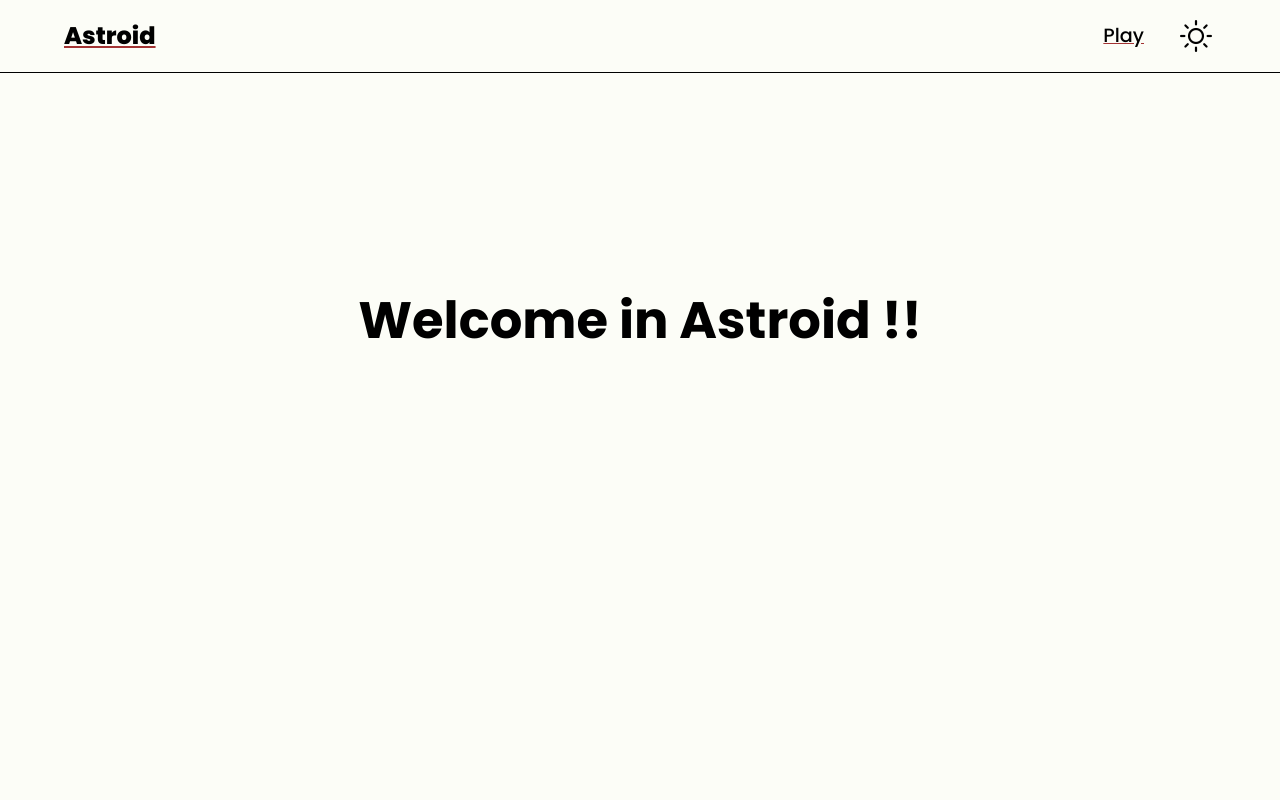
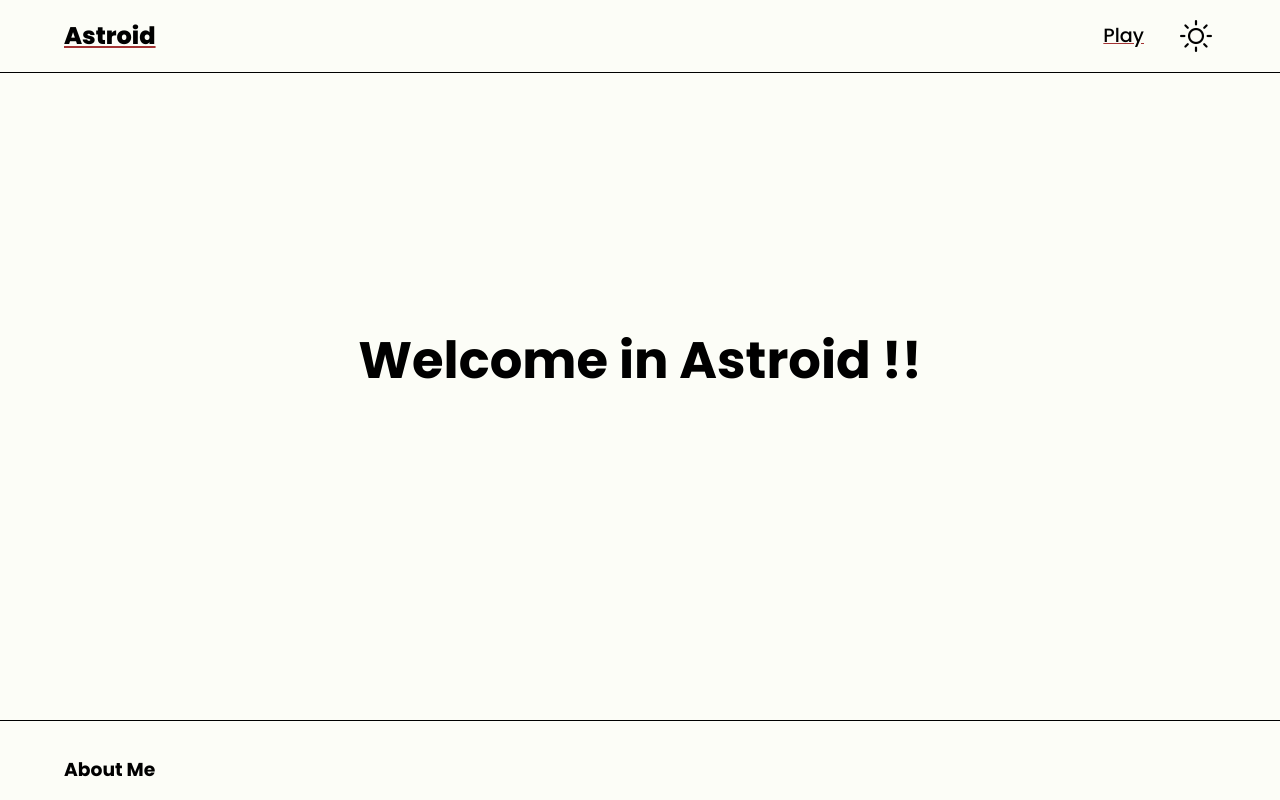
Before and after one commit to TheAveron/Astroid, a React (Vite) app: page / in a window 1280 px wide. Shown: the top 800 px of the page. Built offline with nearby package versions, Linux system fonts and the light colour scheme.

Commit message:
fix: unwanted x-scrollbar and theme error

```diff
--- a/src/App/pages/home.tsx
+++ b/src/App/pages/home.tsx
@@ -5,7 +5,6 @@ function Home() {
     return (
         <main>
             <Hero />
-            <Hero />
         </main>
     )
 }
--- a/src/assets/css/index.css
+++ b/src/assets/css/index.css
@@ -26,12 +26,6 @@
 */
 
 :root, body {
-  --text: #000000;
-  --background: #fcfdf7;
-  --primary: #2e7676;
-  --secondary: #b9e9e9;
-  --accent: #a33333;
-
   font-family: 'Poppins', sans-serif;
   line-height: 1.5;
   font-weight: 400;
@@ -47,6 +41,7 @@
   -webkit-text-size-adjust: 100%;
 
   scrollbar-width: thin;
+  overflow-x: hidden;
 }
 
 html[data-theme="light"] {
@@ -86,7 +81,7 @@ body {
 }
 
 .text-section {
-  min-height: 80vh;
+  min-height: 90vh;
   max-width: 80vw;
   display: flex;
   place-content: center;
```
